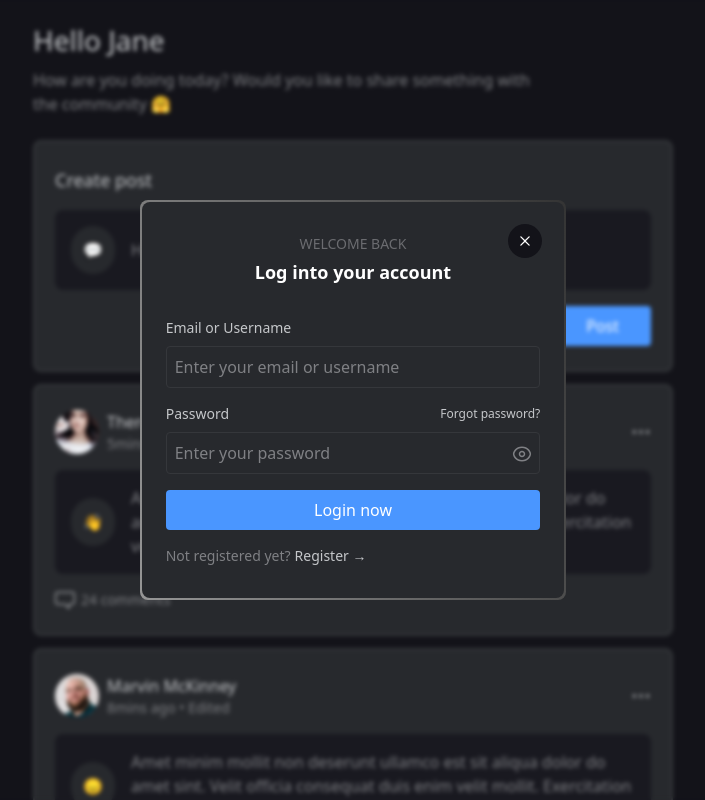
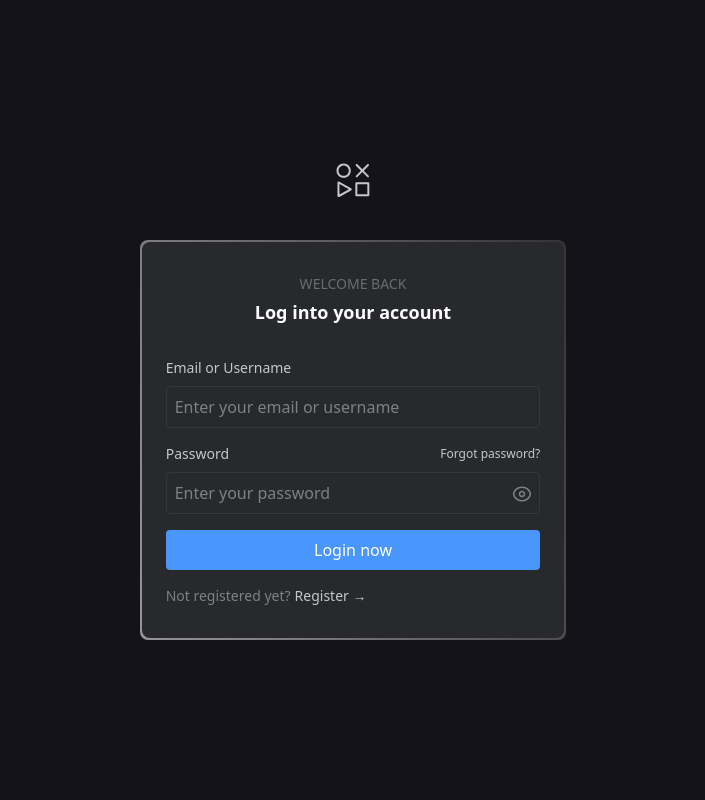
Before and after one commit to SaileshVerma/atlys_assignment, a React (Create React App) app: page / in a window 1280 px wide. Shown: the whole page, without its empty margins (287-992 px from the left). Built offline with nearby package versions, Linux system fonts and the light colour scheme.

Commit message:
added passowrd field toogle property

```diff
--- a/src/components/LoginForm/LoginForm.tsx
+++ b/src/components/LoginForm/LoginForm.tsx
@@ -1,6 +1,9 @@
+import { useEffect, useRef, useState } from "react";
 import EyeIcon from "../../assets/icons/EyeIcon";
 
 export const LoginForm = () => {
+  const [password, setPassword] = useState("");
+
   return (
     <div className="flex flex-col rounded-lg gap-4 items-center justify-center bg-background-black-secondary w-full h-full px-6 py-8">
       <div className="flex flex-col gap-1 items-center">
@@ -29,15 +32,11 @@ export const LoginForm = () => {
             Forgot password?
           </span>
         </div>
-        <div className="relative w-full">
-          <input
-            className="bg-transparent border-[1.5px] border-border-secondary-black rounded p-2 w-full placeholder-style"
-            placeholder="Enter your password"
-          />
-          <div className="absolute right-2 top-3">
-            <EyeIcon />
-          </div>
-        </div>
+
+        <LoginPasswordField
+          password={password}
+          setPasswordValue={setPassword}
+        />
       </div>
 
       <button className="w-full text-xs md:text-base p-1 md:p-2 font-medium bg-[#4A96FF] rounded">
@@ -50,3 +49,47 @@ export const LoginForm = () => {
     </div>
   );
 };
+
+const LoginPasswordField = ({
+  password,
+  setPasswordValue,
+}: {
+  password: string;
+  setPasswordValue: (val: string) => void;
+}) => {
+  const [showPassword, setShowPassword] = useState(false);
+
+  function onChangePasswordHandler(event: React.ChangeEvent<HTMLInputElement>) {
+    const text = event.target.value;
+
+    setPasswordValue(text);
+  }
+
+  function displayPassword() {
+    setTimeout(() => {
+      setShowPassword(false);
+    }, 400);
+
+    setShowPassword(true);
+  }
+
+  return (
+    <div className="relative w-full">
+      <input
+        type={showPassword ? "text" : "password"}
+        className="bg-transparent border-[1.5px] border-border-secondary-black rounded p-2 w-full placeholder-style"
+        placeholder="Enter your password"
+        value={password}
+        onChange={onChangePasswordHandler}
+      />
+      <div
+        className="absolute right-2 top-3 cursor-pointer"
+        onClick={() => {
+          displayPassword();
+        }}
+      >
+        <EyeIcon />
+      </div>
+    </div>
+  );
+};
--- a/src/pages/App.tsx
+++ b/src/pages/App.tsx
@@ -11,54 +11,54 @@ import { LoginForm } from "../components/LoginForm/LoginForm";
 import { SignUpForm } from "../components/SignUpForm/SignUpForm";
 import { Login } from "./login/Login";
 //bg-black/80
+// function App() {
+//   const [isModalOpen, setIsModalOpen] = useState(true);
+
+//   return (
+//     <div className="relative flex h-screen w-screen   thin-scrollbar flex-col items-center gap-6 text-white overflow-y-scroll">
+//       <div className="absolute h-full w-full backdrop-blur-[2px] items-center" />
+//       <CustomModal
+//         isOpen={isModalOpen}
+//         onClose={() => {
+//           setIsModalOpen(false);
+//         }}
+//       >
+//         <LoginForm />
+//       </CustomModal>
+//       <div className="flex flex-col gap-3 w-full pt-4 px-4 md:px-0 md:pt-6 md:w-1/2  md:items-start justify-start">
+//         <span className="text-grey-1 text-2xl md:text-[28px] font-medium">
+//           Hello Jane
+//         </span>
+//         <span className="text-subtext-grey max-w-[500px] text-xs md:text-base">
+//           How are you doing today? Would you like to share something with the
+//           community 🤗
+//         </span>
+//       </div>
+//       <div className="flex flex-col gap-3 p-4 md:p-0 w-full md:w-1/2">
+//         <CreateCommentContainer />
+
+//         {Posts.map((post, index) => {
+//           return (
+//             <PostContainer
+//               key={index}
+//               commentsCounts={post.commentsCounts}
+//               emoji={post.emoji}
+//               isEdited={post.isEdited}
+//               postContent={post.postContent}
+//               profile={post.profile}
+//               timeAgo={post.timeAgo}
+//               username={post.username}
+//             />
+//           );
+//         })}
+//       </div>
+//     </div>
+//   );
+// }
+
 function App() {
-  const [isModalOpen, setIsModalOpen] = useState(true);
-
-  return (
-    <div className="relative flex h-screen w-screen   thin-scrollbar flex-col items-center gap-6 text-white overflow-y-scroll">
-      <div className="absolute h-full w-full backdrop-blur-[2px] items-center" />
-      <CustomModal
-        isOpen={isModalOpen}
-        onClose={() => {
-          setIsModalOpen(false);
-        }}
-      >
-        <LoginForm />
-      </CustomModal>
-      <div className="flex flex-col gap-3 w-full pt-4 px-4 md:px-0 md:pt-6 md:w-1/2  md:items-start justify-start">
-        <span className="text-grey-1 text-2xl md:text-[28px] font-medium">
-          Hello Jane
-        </span>
-        <span className="text-subtext-grey max-w-[500px] text-xs md:text-base">
-          How are you doing today? Would you like to share something with the
-          community 🤗
-        </span>
-      </div>
-      <div className="flex flex-col gap-3 p-4 md:p-0 w-full md:w-1/2">
-        <CreateCommentContainer />
-
-        {Posts.map((post, index) => {
-          return (
-            <PostContainer
-              key={index}
-              commentsCounts={post.commentsCounts}
-              emoji={post.emoji}
-              isEdited={post.isEdited}
-              postContent={post.postContent}
-              profile={post.profile}
-              timeAgo={post.timeAgo}
-              username={post.username}
-            />
-          );
-        })}
-      </div>
-    </div>
-  );
+  return <Login />;
 }
-
-// function App() {
-//   return <Login />;
-// }
 
 const CreateCommentContainer = () => {
   return (
```
